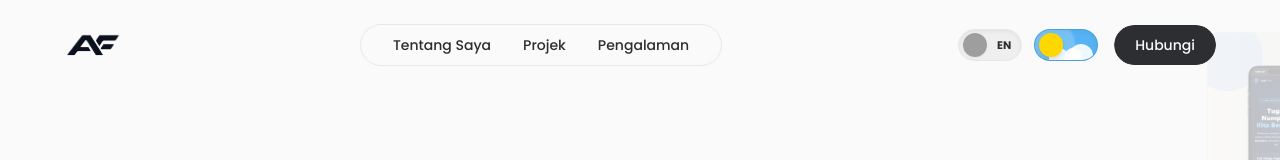
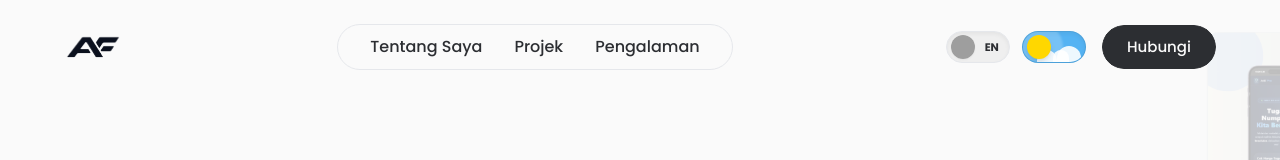
Before and after one commit to akbaralfaidah/akbaralfaidah-website-portofolio, a React (Vite) app: page / in a window 1280 px wide. Shown: the top 160 px of the page. Built offline with nearby package versions, Linux system fonts and the light colour scheme; grey boxes are pictures that could not be loaded.

Commit message:
style: increase navbar text size for better readability and UX

```diff
--- a/src/components/Navbar.jsx
+++ b/src/components/Navbar.jsx
@@ -141,7 +141,7 @@ export default function Navbar() {
             </button>
           </div>
 
-          <div className="hidden md:flex items-center space-x-8 text-sm font-medium text-charcoal dark:text-[#F2F0E8] bg-[#FAFAFA]/50 dark:bg-[#1A1A1C]/50 border border-charcoal/10 dark:border-white/10 px-8 py-2.5 rounded-full">
+          <div className="hidden md:flex items-center space-x-8 text-base font-medium text-charcoal dark:text-[#F2F0E8] bg-[#FAFAFA]/50 dark:bg-[#1A1A1C]/50 border border-charcoal/10 dark:border-white/10 px-8 py-2.5 rounded-full">
             <a href="#about" onClick={(e) => handleNavClick(e, '#about')} className="hover:opacity-70 transition-opacity">{t('nav.about')}</a>
             <a href="#projects" onClick={(e) => handleNavClick(e, '#projects')} className="hover:opacity-70 transition-opacity">{t('nav.projects')}</a>
             <a href="#experience" onClick={(e) => handleNavClick(e, '#experience')} className="hover:opacity-70 transition-opacity">{t('nav.experience')}</a>
@@ -156,7 +156,7 @@ export default function Navbar() {
             <AnimatedButton
               href="#contact"
               onClick={(e) => handleNavClick(e, '#contact')}
-              className="hidden sm:inline-flex px-5 h-10 text-sm"
+              className="hidden sm:inline-flex px-6 h-11 text-[15px]"
             >
               {t('nav.contact')}
             </AnimatedButton>
```
